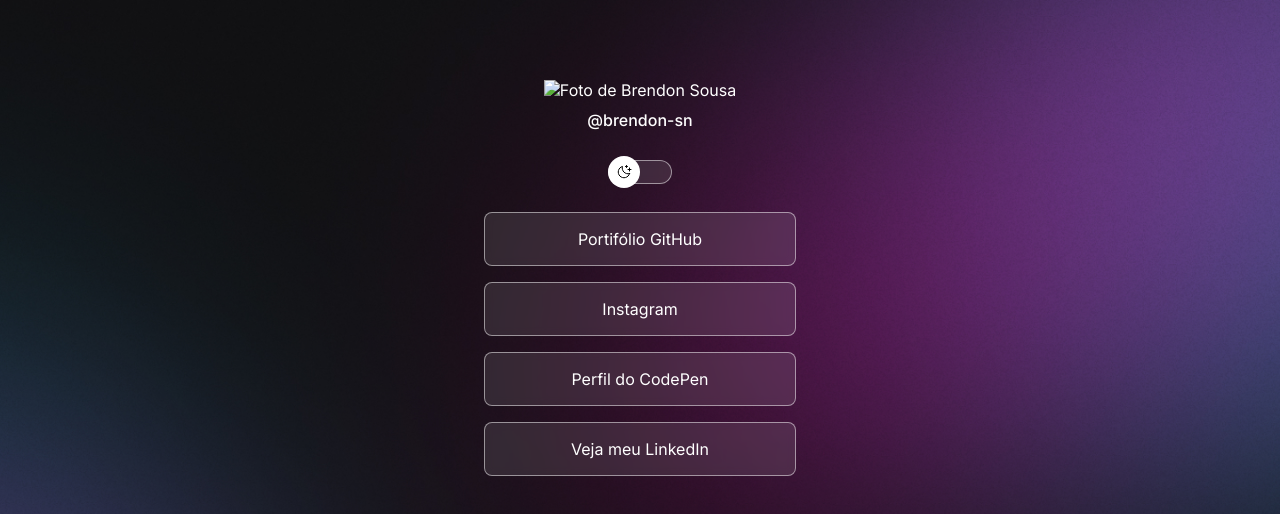
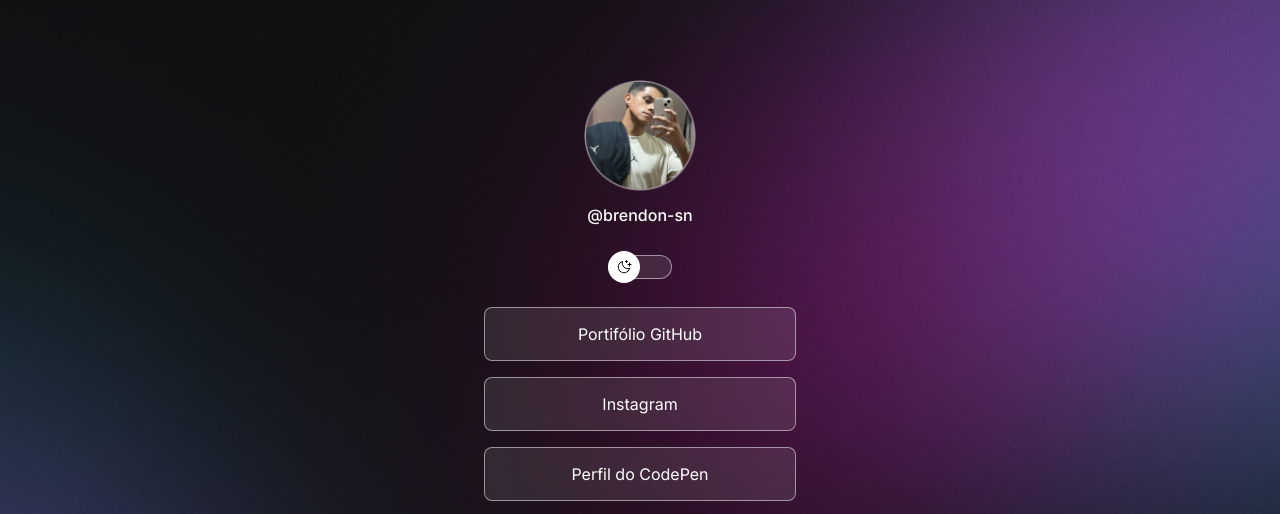
Before and after one commit to brendon-sn/Links, a plain HTML site: page index.html in a window 1280 px wide. Shown: the top 514 px of the page. Drawn offline with nearby package versions, Linux system fonts and the light colour scheme.

Commit message:
Update index.html

```diff
--- a/index.html
+++ b/index.html
@@ -17,7 +17,7 @@
   <body>
     <div id="container">
       <div id="profile">
-        <img src="" alt="Foto de Brendon Sousa" />
+        <img src="./assets/perfil.png" alt="Foto de Brendon Sousa" />
         <p>@brendon-sn</p>
       </div>
       <div id="switch" onclick="toggleMode()">
```
